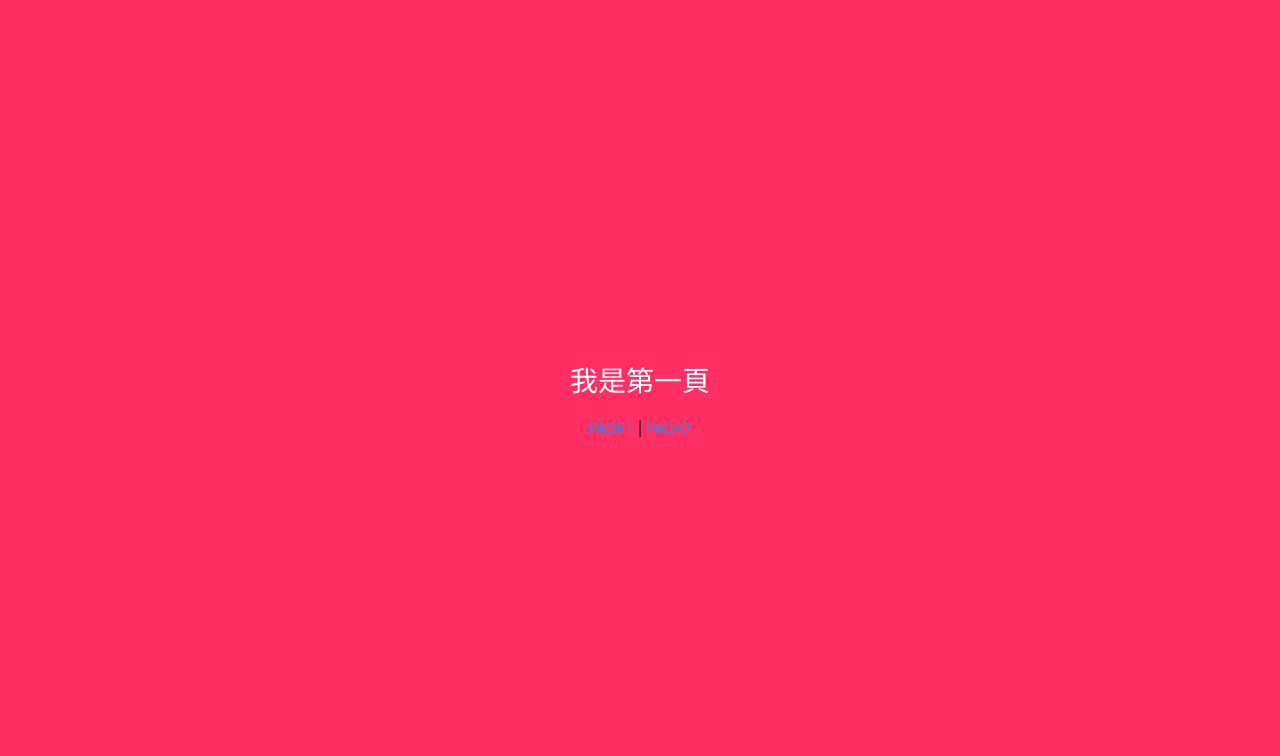
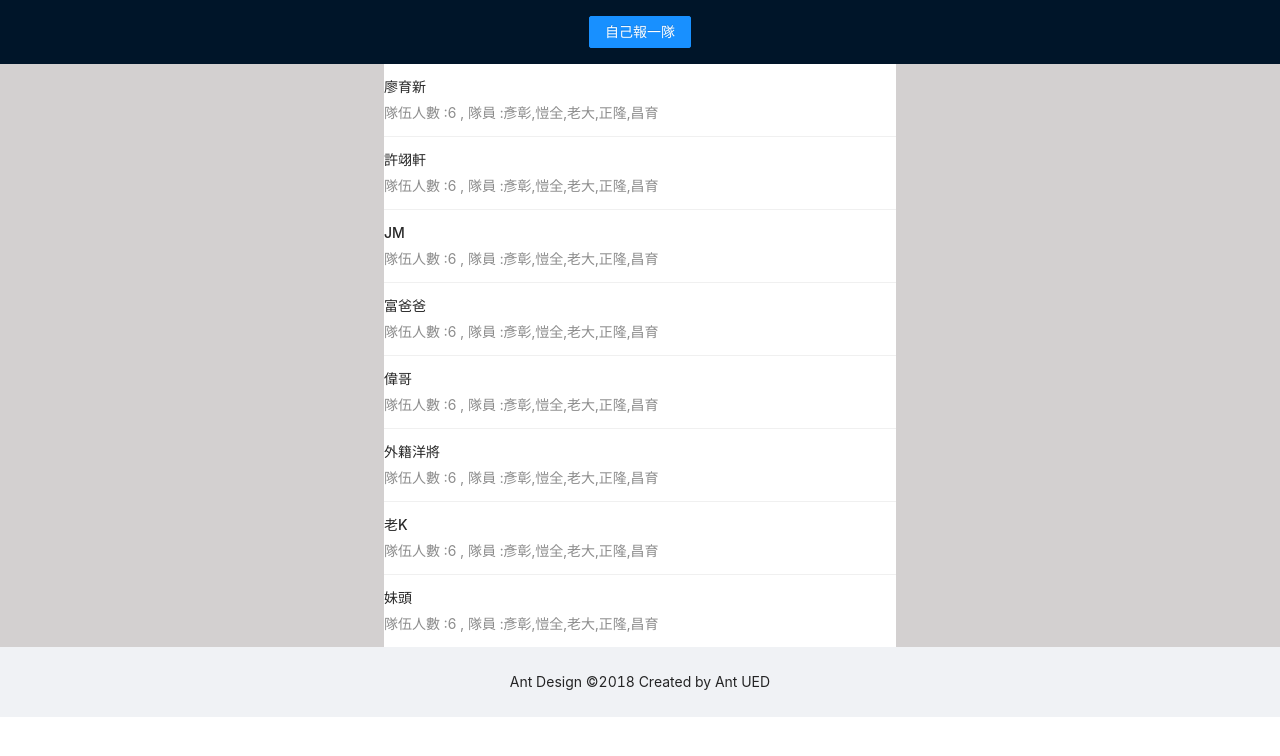
Before and after one commit to SHCHwei/React_project, a React (Create React App) app: page /page1 in a window 1280 px wide. Shown: the top 756 px of the page. Built offline with nearby package versions, Linux system fonts and the light colour scheme.

Commit message:
首頁和列表

```diff
--- a/src/play_app/FirstPage.js
+++ b/src/play_app/FirstPage.js
@@ -1,24 +1,79 @@
 import React from 'react';
-import { Link } from "react-router-dom";
+import {Layout, List, Button } from "antd";
 
 const FirstPage=()=>{
-    const StyleSheet={
-        width:"100vw",
-        height:"100vh",
-        backgroundColor:"#FF2E63",
-        display: "flex",
-        alignItems:"center",
-        justifyContent:"center",
-        flexDirection:"column"
-    }
+
+    const { Header, Content,  Footer } = Layout;
+
+
+    const data = [
+        {
+            title: '廖育新',
+            team: '彥彰,愷全,老大,正隆,昌育',
+            how_many: 6
+        },
+        {
+            title: '許翊軒',
+            team: '彥彰,愷全,老大,正隆,昌育',
+            how_many: 6
+        },
+        {
+            title: 'JM',
+            team: '彥彰,愷全,老大,正隆,昌育',
+            how_many: 6
+        },
+        {
+            title: '富爸爸',
+            team: '彥彰,愷全,老大,正隆,昌育',
+            how_many: 6
+        },
+        {
+            title: '偉哥',
+            team: '彥彰,愷全,老大,正隆,昌育',
+            how_many: 6
+        },
+        {
+            title: '外籍洋將',
+            team: '彥彰,愷全,老大,正隆,昌育',
+            how_many: 6
+        },
+        {
+            title: '老K',
+            team: '彥彰,愷全,老大,正隆,昌育',
+            how_many: 6
+        },
+        {
+            title: '妹頭',
+            team: '彥彰,愷全,老大,正隆,昌育',
+            how_many: 6
+        }
+    ];
+
     return(
-        <div style={StyleSheet}>
-            <h1 style={{color:"white",fontFamily:"Microsoft JhengHei"}}>我是第一頁</h1>
-            <nav>
-                <Link to="/page1">PAGE1</Link> |{" "}
-                <Link to="/page2">PAGE2</Link>
-            </nav>
-        </div>
+        <Layout className="layout">
+            <Header>
+                <div style={{textAlign: "center"}}>
+                    <Button type="primary">{"自己報一隊"}</Button>
+                </div>
+            </Header>
+            <Content style={{ padding: '0 30%' , background: '#d3d0d0'}}>
+                <div className="site-layout-content" style={{background: '#ffffff'}}>
+                    <List
+                        itemLayout="horizontal"
+                        dataSource={data}
+                        renderItem={ item => (
+                            <List.Item>
+                                <List.Item.Meta
+                                    title={item.title}
+                                    description={"隊伍人數 :"+item.how_many+ " , 隊員 :"+item.team}
+                                />
+                            </List.Item>
+                        )}
+                    />
+                </div>
+            </Content>
+            <Footer style={{ textAlign: 'center' }}>Ant Design ©2018 Created by Ant UED</Footer>
+        </Layout>
     )
 }
 
--- a/src/play_app/HomePage.js
+++ b/src/play_app/HomePage.js
@@ -13,10 +13,12 @@ const HomePage = ()=>{
     }
     return(
         <div style={StyleSheet}>
-            <h1 style={{color:"white",fontFamily:"Microsoft JhengHei"}}>首頁</h1>
+            <h1 style={{color:"white",fontFamily:"Microsoft JhengHei"}}>打球報噗累</h1>
             <nav>
-                <Link to="/page1">PAGE1</Link> |{" "}
-                <Link to="/page2">PAGE2</Link>
+                <Link to="/page1">男一</Link> | {" "} <Link to="/page1">男二</Link> | {" "} <Link to="/page1">男三</Link>
+            </nav>
+            <nav>
+                <Link to="/page1">女一</Link> | {" "} <Link to="/page1">女二</Link> | {" "} <Link to="/page1">女三</Link>
             </nav>
         </div>
     )
--- a/src/play_app/SecondPage.js
+++ b/src/play_app/SecondPage.js
@@ -1,24 +1,12 @@
 import React from 'react';
-import {Link} from "react-router-dom";
+import {Modal} from "antd";
 
 const SecondPage=()=>{
-    const StyleSheet={
-        width:"100vw",
-        height:"100vh",
-        backgroundColor:"#08D9D6",
-        display: "flex",
-        alignItems:"center",
-        justifyContent:"center",
-        flexDirection:"column"
-    }
+
     return(
-        <div style={StyleSheet}>
-            <h1 style={{color:"white",fontFamily:"Microsoft JhengHei"}}>我是第二頁</h1>
-            <nav>
-                <Link to="/page1">PAGE1</Link> |{" "}
-                <Link to="/page2">PAGE2</Link>
-            </nav>
-        </div>
+        <Modal>
+
+        </Modal>
     )
 }
 
```
Also changed, not shown: src/file/e000426-banner.jpg (deleted).
